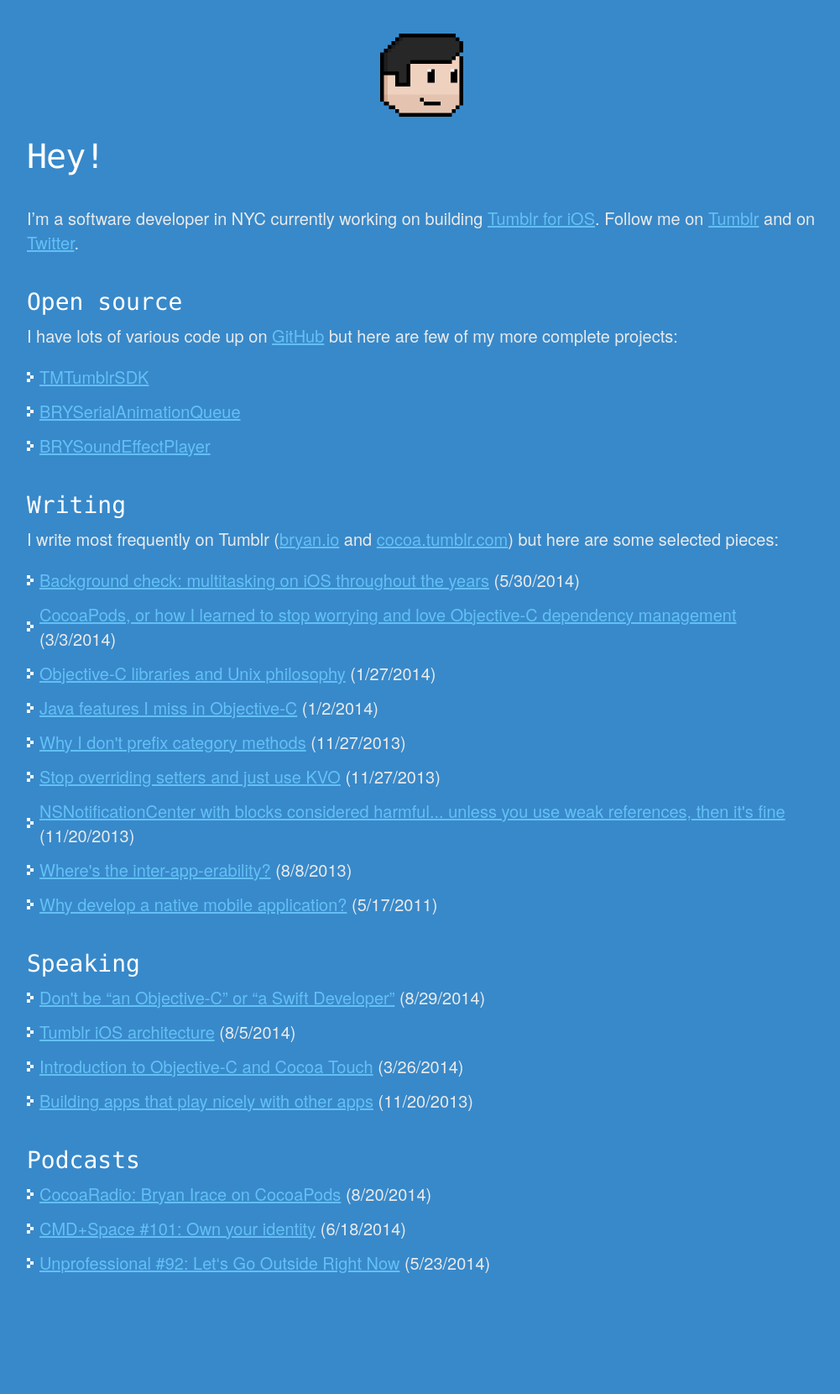
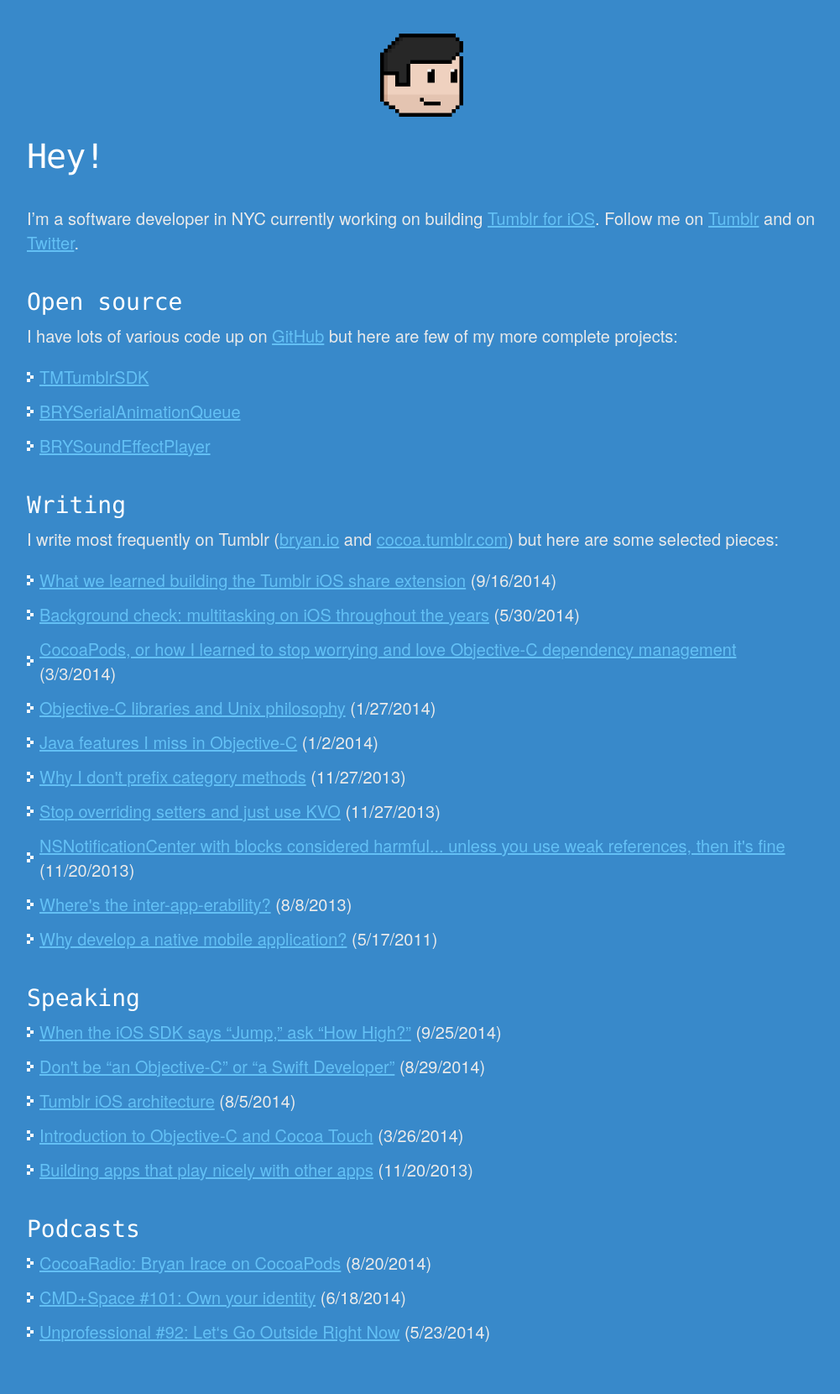
Before and after one commit to irace/irace.github.com, a Jekyll site: the page built from index.html, in a window 1280 px wide. Shown: the whole page at 84% size, without its empty margins (138-1139 px from the left). Built offline with Jekyll 4.4.1, drawn with Linux system fonts in a browser that asks for light colours; nearby versions of some CDN libraries; before the commit the page ends 1578 px from its top, so only the background shows below that.

Commit message:
Add one article, one slide deck

```diff
--- a/index.html
+++ b/index.html
@@ -54,7 +54,8 @@
       <h3>Writing</h3>
       <p>I write most frequently on Tumblr (<a href="http://bryan.io">bryan.io</a> and <a href="http://cocoa.tumblr.com">cocoa.tumblr.com</a>) but here are some selected pieces:
       <ul>
-        <li><a href="http://finerthings.in/featured/ios-7-background-multitasking-killing-apps/">Background check: multitasking on iOS throughout the years</a> (5/30/2014)
+        <li><a href="http://bryan.io/post/97658826431/what-we-learned-building-the-tumblr-ios-share-extension">What we learned building the Tumblr iOS share extension</a> (9/16/2014)</li>
+        <li><a href="http://finerthings.in/featured/ios-7-background-multitasking-killing-apps/">Background check: multitasking on iOS throughout the years</a> (5/30/2014)</li>
         {% for post in site.posts %}
           <li>
             <a href="{{ post.url }}">{{ post.title }}</a> ({{ post.date | date: "%-m/%-d/%Y" }})
@@ -66,6 +67,7 @@
     <section class="sixteen columns">
       <h3>Speaking</h3>
       <ul>
+        <li><a href="https://speakerdeck.com/irace/when-the-ios-sdk-says-jump-ask-how-high">When the iOS SDK says “Jump,” ask “How High?”</a> (9/25/2014)</li>
         <li><a href="https://speakerdeck.com/irace/dont-be-an-objective-c-or-a-swift-developer">Don't be “an Objective-C” or “a Swift Developer”</a> (8/29/2014)</li>
         <li><a href="https://speakerdeck.com/irace/tumblr-ios-architecture">Tumblr iOS architecture</a> (8/5/2014)</li>
         <li><a href="https://speakerdeck.com/irace/introduction-to-objective-c-and-cocoa-touch">Introduction to Objective-C and Cocoa Touch</a> (3/26/2014)</li>
```
